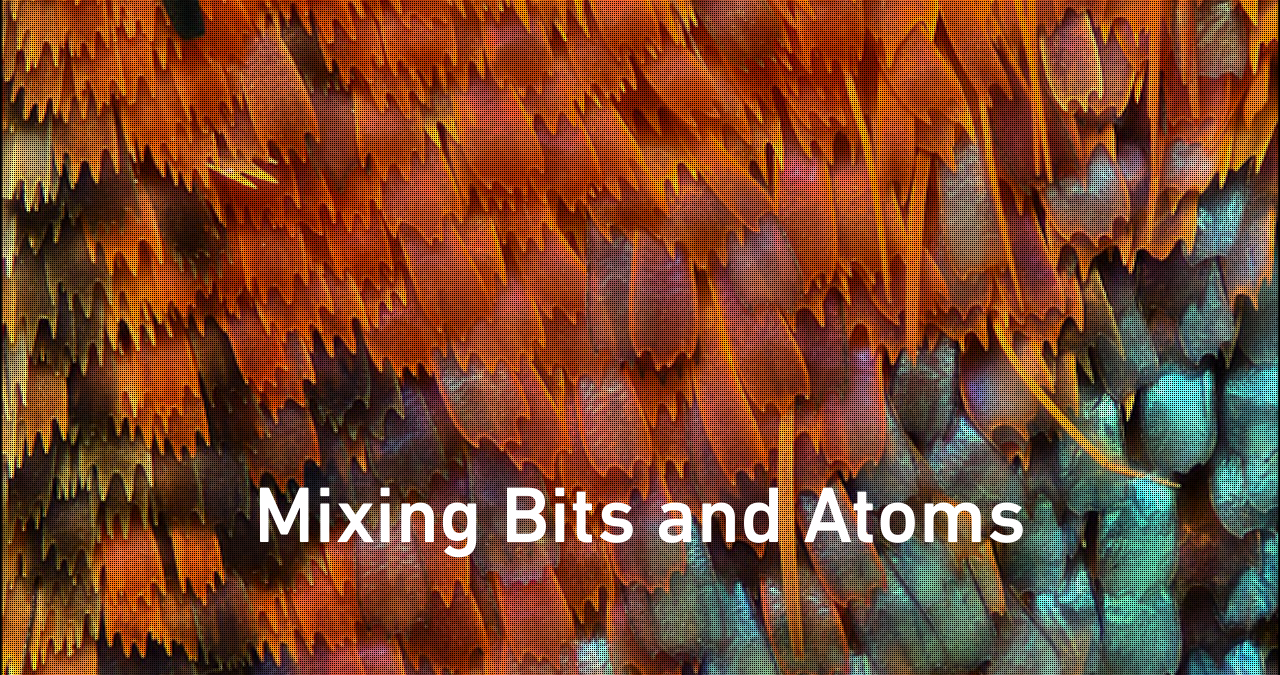
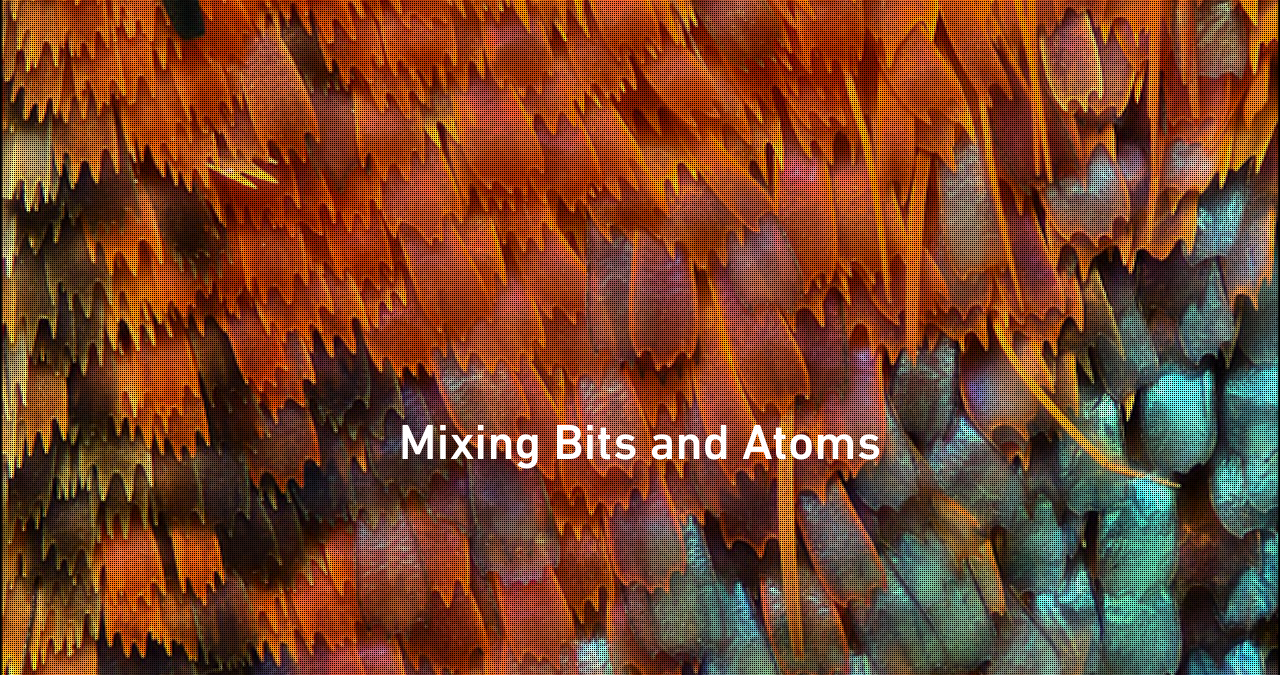
Before and after one commit to Motokko/motokko.github.io, a plain HTML site: page index.html in a window 1280 px wide. Shown: the part 125-800 px from the top of the page. Drawn offline with Linux system fonts and the light colour scheme; files whose address does not match are found by name.

Commit message:
Decreased font size

```diff
--- a/css/main.css
+++ b/css/main.css
@@ -211,9 +211,9 @@ p.demos a:active{
 }
 .cb-slideshow li div h3 {
     font-family: 'DINNextCYR-Medium', 'Arial Narrow', Arial, sans-serif;
-    font-size: 80px;
+    font-size: 50px;
     padding: 0;
-    line-height: 249px;
+    line-height: 400px;
 }
 .cb-slideshow li:nth-child(1) span {
     background-image: url(../images/1.jpg)
```
